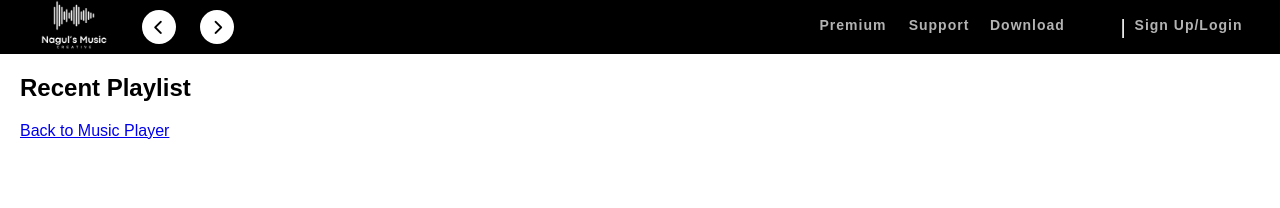
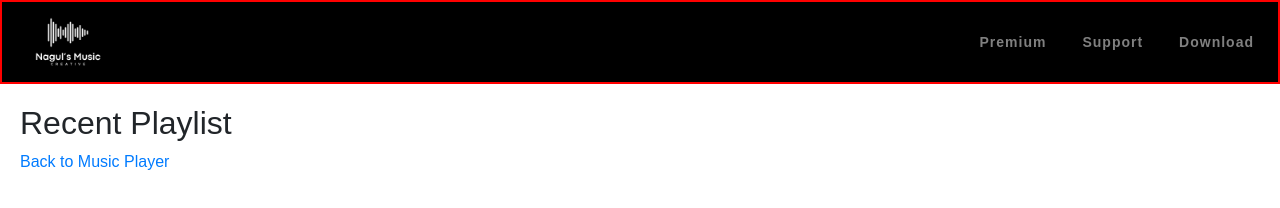
Before and after one commit to NAGULKS/Nagul-s-Music, a plain HTML site: page library.html in a window 1280 px wide. Drawn offline with nearby package versions, Linux system fonts and the light colour scheme.

Commit message:
Update library.html

```diff
--- a/library.html
+++ b/library.html
@@ -6,11 +6,12 @@
     <link rel="icon" href="Landing page logo.png">
     <title>Recent Playlist</title>
     <script src="https://kit.fontawesome.com/3b97f54f7c.js" crossorigin="anonymous"></script>
+    <link rel="stylesheet" href="https://stackpath.bootstrapcdn.com/bootstrap/4.5.2/css/bootstrap.min.css">
     <style>
         body {
             font-family: Arial, sans-serif;
             text-align: center;
-            margin:0;
+            margin: 0;
         }
 
         .spotify-playlists {
@@ -21,6 +22,8 @@
         .list {
             display: flex;
             flex-wrap: wrap;
+            justify-content: center; /* Center the items */
+            gap: 10px; /* Add some space between the items */
         }
 
         .item {
@@ -44,111 +47,130 @@
             font-size: 24px;
             cursor: pointer;
         }
+
         .logo {
             height: 50px;
         }
+
         .navbar {
+            background-color: #000;
+            padding: 10px 16px;
+            width: 100%;
+            box-sizing: border-box;
             display: flex;
             align-items: center;
-            background-color: #000000;
-            padding: 0 16px;
-            width: 100%;
-            box-sizing: border-box;
+            justify-content: space-between;
+            border: 2px solid red;
         }
-        .navbar ul {
-            list-style: none;
+
+        .navbar-brand {
             display: flex;
+            align-items: center;
+        }
+
+        .navbar-nav {
+            display: flex;
+            align-items: center;
+            list-style-type: none;
+            padding: 0;
             margin: 0;
-            padding: 0;
         }
-        .navbar ul li {
-            margin: 0 8px;
-            display: inline-block;
-            width: 70px;
+
+        .nav-item {
+            margin-left: 20px;
         }
-        .navbar ul li a {
-            color: white;
-            text-decoration: none;
+
+        .nav-link {
+            color: #b3b3b3;
             font-weight: bold;
             font-size: 14px;
             letter-spacing: 1px;
-            color: #b3b3b3;
+            text-decoration: none;
         }
-        .navbar ul li a:hover,
-        .navbar ul li a:active,
-        .navbar ul li a:focus {
+
+        .nav-link:hover {
             color: #ffffff;
             font-size: 15px;
         }
-        .navbar ul li.divider {
-            color: #ffffff;
-            font-size: 20px;
-            margin: 0 20px;
+
+        .topbar {
+            display: flex;
+            align-items: center;
         }
-        .navbar li a.button {
-            font-size: 14px;
-            text-decoration: none;
-            white-space: nowrap;
-            margin-left: -65px;
-        }
-        .navbar .move {
-            margin-left: auto;
-        }
-        .navbar li a.button:hover,
-        .navbar li a.button:active,
-        .navbar li a.button:focus {
-            font-size: 15px;
-        }
-    .move{
-        margin-left: 600px;
-    }
-    .topbar .a{
+
+        .topbar button {
             cursor: pointer;
             width: 34px;
             height: 34px;
             border-radius: 100%;
             font-size: 15px;
-            margin-left: 40px;
-            margin-top: 10px;
-            border: 0px;
             background-color: white;
-            margin-right: -20px;
+            margin-left: 10px;
+        }
+        .description {
+    margin-top: 5px;
+    font-size: 14px;
+    color: #ffffff;
+    text-align: center;
+}
+
+
+        /* Responsive Design */
+        @media (max-width: 560px) {
+            .topbar {
+                display: none; /* Hide the topbar on smaller screens */
+            }
+
+            .list {
+                display: grid;
+                grid-template-columns: repeat(2, 1fr); /* Create two columns */
+                gap: 10px; /* Add some space between the grid items */
+            }
+
+            .item {
+                width: 100%; /* Ensure the items take full width in their grid cells */
+                margin: 0; /* Remove margin to avoid overflowing */
+            }
+
+            .play {
+                top: -40px; /* Adjust position of the play button */
+                left: 50%; /* Center the play button */
+                transform: translateX(-50%); /* Ensure proper centering */
+            }
+
         }
     </style>
 </head>
 <body>
-    <div class="navbar">
-        <ul>
-            <li>
-                <a href="index.html"><img class="logo" src="Nagulmusic.png" alt="logo"></a>
+    <nav class="navbar navbar-expand-lg navbar-dark">
+        <a class="navbar-brand" href="index.html"><img class="logo" src="Nagulmusic.png" alt="logo"></a>
+        <button class="navbar-toggler" type="button" data-toggle="collapse" data-target="#navbarNav" aria-controls="navbarNav" aria-expanded="false" aria-label="Toggle navigation">
+            <span class="navbar-toggler-icon"></span>
+        </button>
+        <div class="collapse navbar-collapse" id="navbarNav">
+            <ul class="navbar-nav ml-auto">
+                <li class="nav-item">
+                    <a class="nav-link" href="premium.html">Premium</a>
                 </li>
-                <div class="topbar">
-                  <button type="button" id="backButton" class="fa fas fa-chevron-left a"></button>
-                  <button type="button" id="forwardButton" class="fa fas fa-chevron-right a"></button>
-                </div>
-
-        </ul>
-        <ul class="move">
-            <li>
-                <a href="premium.html">Premium</a>
+                <li class="nav-item">
+                    <a class="nav-link" href="support.html">Support</a>
                 </li>
-            <li>
-                <a href="support.html">Support</a>
-            </li>
-            <li>
-                <a href="download.html">Download</a>
-            </li>
-            <li class="divider">|</li>
-            <li>
-                <a class="button" href="login.html">Sign Up/Login</a>
+                <li class="nav-item">
+                    <a class="nav-link" href="download.html">Download</a>
                 </li>
             </ul>
         </div>
+    </nav>
+
     <div class="spotify-playlists">
         <h2>Recent Playlist</h2>
         <div class="list" id="recent-playlist"></div>
         <a href="index.html">Back to Music Player</a>
     </div>
+
+    <script src="https://code.jquery.com/jquery-3.5.1.slim.min.js"></script>
+    <script src="https://cdn.jsdelivr.net/npm/@popperjs/core@2.5.3/dist/umd/popper.min.js"></script>
+    <script src="https://stackpath.bootstrapcdn.com/bootstrap/4.5.2/js/bootstrap.min.js"></script>
 
     <script>
       const recentPlaylist = JSON.parse(localStorage.getItem('recentPlaylist')) || [];
@@ -164,36 +186,47 @@
 ];
 
 recentPlaylist.forEach((song, index) => {
+    let songPath, description;
+
+    if (typeof song === 'string') {
+        // Handle case where song is a string
+        songPath = song;
+        description = "No description available";  // Default description
+    } else if (song && song.song && song.description) {
+        // Handle case where song is an object
+        songPath = song.song;
+        description = song.description;
+    } else {
+        console.error('Invalid song object:', song);
+        return; // Skip invalid entry
+    }
+
     const item = document.createElement('div');
     item.classList.add('item');
 
     const img = document.createElement('img');
-            img.src = images[index % images.length]; // Just for demo, using the first few images repeatedly
+    img.src = images[index % images.length];
     item.appendChild(img);
 
     const playDiv = document.createElement('div');
     playDiv.classList.add('play');
 
-            const playButton = document.createElement('span');
-            playButton.classList.add('playButton', 'fa', 'fa-play');
-            playButton.dataset.audio = song;
-            playDiv.appendChild(playButton);
+
 
     item.appendChild(playDiv);
 
+    const descriptionDiv = document.createElement('div');
+    descriptionDiv.classList.add('description');
+    descriptionDiv.textContent = description;
+
+    item.appendChild(descriptionDiv);
+
     playlistElement.appendChild(item);
+});
 
 
-        });
-    </script>
-     <script>
-        document.getElementById("backButton").addEventListener("click", function() {
-    window.history.back();
-});
 
-document.getElementById("forwardButton").addEventListener("click", function() {
-    window.history.forward();
-});
+
     </script>
 </body>
 </html>
```
Lines whose indentation alone changed are shown as unchanged.
